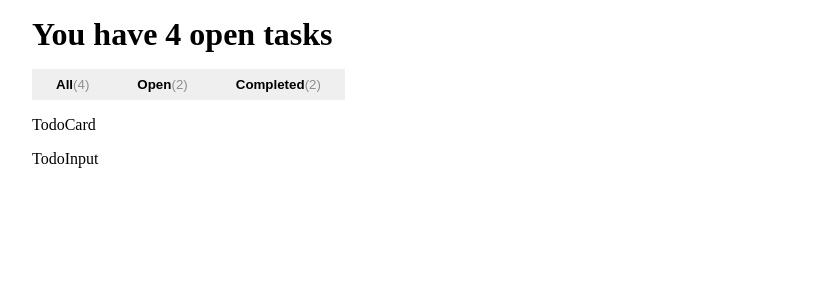
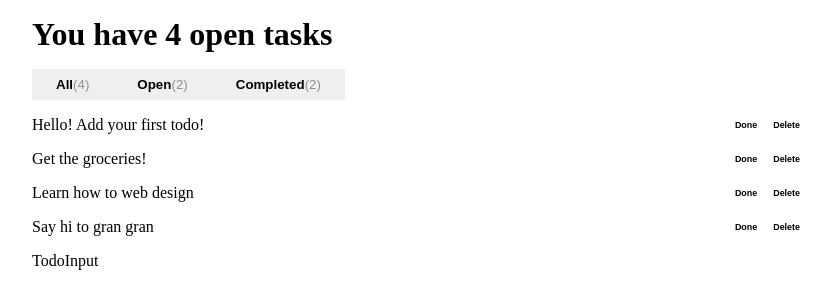
Before and after one commit to Vignesh1hp/Todo-application, a React (Vite) app: page / in a window 1280 px wide. Shown: the top 308 px of the page, without its empty margins (224-1055 px from the left). Built offline with nearby package versions, Linux system fonts and the light colour scheme; the HTML template or start-up script is replaced by a standard one.

Commit message:
completed TodoCard and TodoList components

```diff
--- a/src/components/TodoCard.jsx
+++ b/src/components/TodoCard.jsx
@@ -1,8 +1,19 @@
 import React from 'react'
 
-const TodoCard = () => {
+const TodoCard = (props) => {
+  const {todo} = props;
   return (
-    <div>TodoCard</div>
+    <div className='card todo-item'>
+      <p>{todo.input}</p>
+      <div className='todo-buttons'>
+        <button disabled={todo.complete}>
+          <h6>Done</h6>
+        </button>
+        <button>
+          <h6>Delete</h6>
+        </button>
+      </div>
+    </div>
   )
 }
 
--- a/src/components/TodoList.jsx
+++ b/src/components/TodoList.jsx
@@ -1,12 +1,22 @@
-import React from 'react'
-import TodoCard from './TodoCard'
+import React from "react";
+import TodoCard from "./TodoCard";
 
-const TodoList = () => {
+const TodoList = (props) => {
+  const { todos } = props;
+  const tab = "All";
+  const fileterTodosList =
+    tab === "All"
+      ? todos
+      : tab === "Complete"
+      ? todos.filter((todo) => todo.complete)
+      : todos.filter((todo) => !todo.complete);
   return (
-    <div>
-      <TodoCard/>
-    </div>
-  )
-}
+    <>
+      {fileterTodosList.map((todo, index) => {
+        return <TodoCard key={index} todo={todo} />;
+      })}
+    </>
+  );
+};
 
-export default TodoList
+export default TodoList;
```
